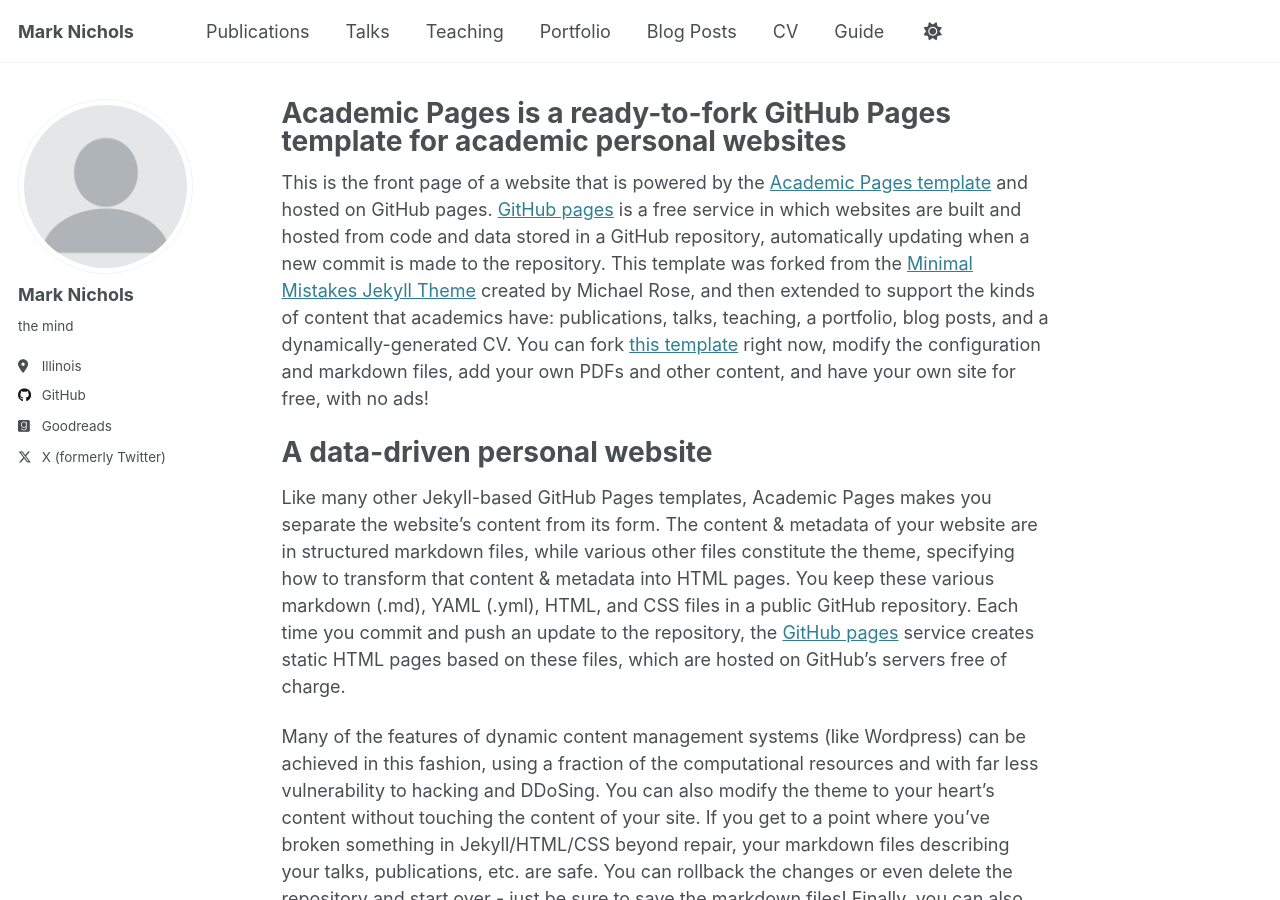
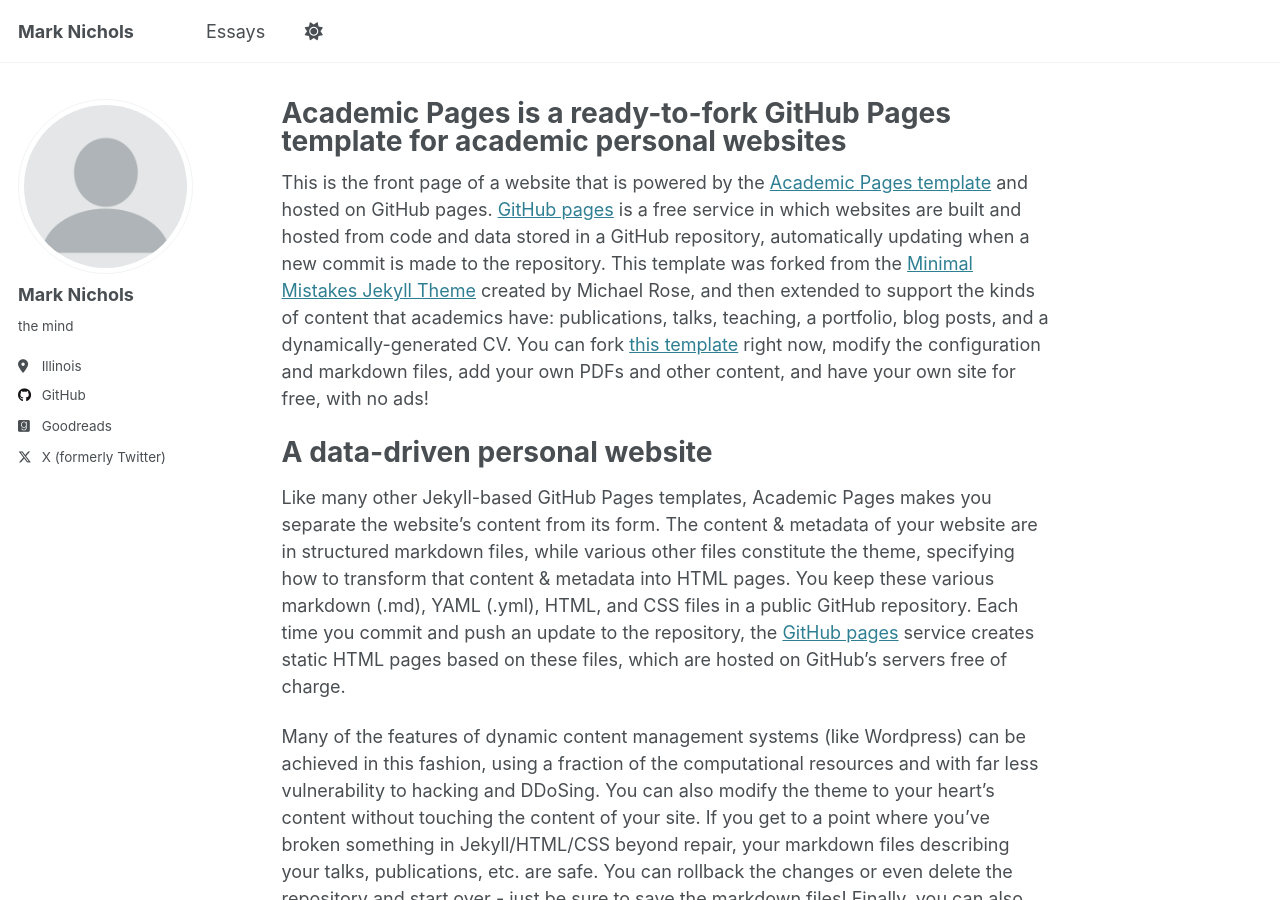
Before and after one commit to damauried/damauried.github.io, a Jekyll site: the page built from _pages/about.md, in a window 1280 px wide and 900 px high. Built offline with Jekyll 4.4.1, drawn with Linux system fonts in a browser that asks for light colours.

Commit message:
Update navigation.yml

```diff
--- a/_data/navigation.yml
+++ b/_data/navigation.yml
@@ -8,26 +8,10 @@
 #      Markdown formatted page while the second is generated using JSON.
 
 main:
-  - title: "Publications"
-    url: /publications/
 
-  - title: "Talks"
-    url: /talks/
-
-  - title: "Teaching"
-    url: /teaching/
-
-  - title: "Portfolio"
-    url: /portfolio/
-
-  - title: "Blog Posts"
+  - title: "Essays"
     url: /year-archive/
 
-  - title: "CV"
-    url: /cv/
 
   # - title: "CV"
   #   url: /cv-json/
-
-  - title: "Guide"
-    url: /markdown/
```
